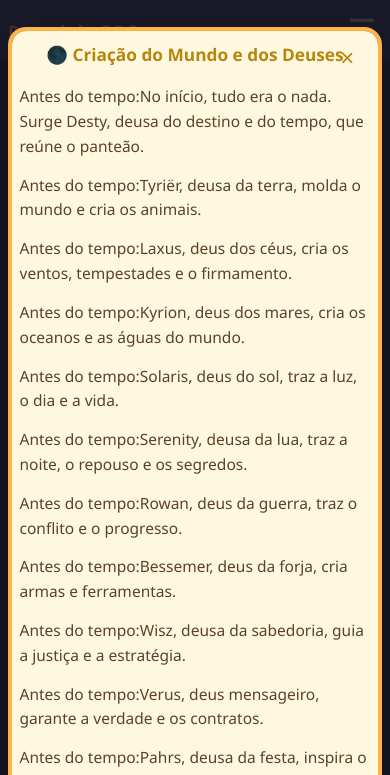
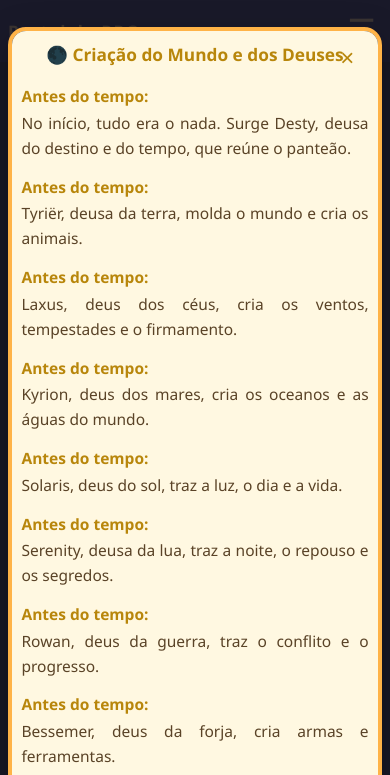
Before and after one commit to Alonsojrr14/rpgWiki, a plain HTML site: page timeline.html in a window 390 px wide. Both pictures are taken after a click on the element "🌑 Criação do Mundo e dos Deuses". Shown: the top 775 px of the page. Drawn offline with Linux system fonts and the light colour scheme.

Commit message:
fix: modal mobile

```diff
--- a/style.css
+++ b/style.css
@@ -68,6 +68,7 @@ h1 {
     display: none;
     align-items: center;
     justify-content: center;
+    overflow-y: auto;
 }
 .modal-bg.active {
     display: flex;
@@ -84,6 +85,8 @@ h1 {
     font-size: 1.08rem;
     position: relative;
     animation: modalPop 0.2s;
+    max-height: 90vh;
+    overflow-y: auto;
 }
 @keyframes modalPop {
     from { transform: scale(0.95); opacity: 0; }
@@ -116,6 +119,24 @@ h1 {
 .modal-event {
     margin-bottom: 14px;
     line-height: 1.6;
+    word-break: break-word;
+    padding-left: 0;
+    padding-right: 0;
+    box-sizing: border-box;
+}
+.event-date {
+    display: block;
+    font-weight: bold;
+    color: #b8860b;
+    margin-bottom: 2px;
+    word-break: break-word;
+}
+.event-desc {
+    display: block;
+    margin-left: 0;
+    color: #5a4327;
+    word-break: break-word;
+    text-align: justify;
 }
 .modal-event b {
     color: #b8860b;
@@ -166,17 +187,23 @@ h1 {
         padding: 12px 4vw;
     }
     .modal {
-        padding: 12px 2vw 10px 2vw;
-        max-width: 98vw;
-        max-height: 90vh;
-        font-size: 0.98rem;
-        overflow-y: auto;
+        padding: 12px 2vw 10px 2vw !important;
+        max-width: 98vw !important;
+        max-height: 90vh !important;
+        font-size: 0.98rem !important;
+        overflow-y: auto !important;
     }
     .modal-title {
         font-size: 1.08rem;
     }
     .modal-event {
         font-size: 0.97rem;
+        padding-left: 0.5vw;
+        padding-right: 0.5vw;
+    }
+    .event-date, .event-desc {
+        font-size: 0.97rem;
+        word-break: break-word;
     }
     .download-btn {
         font-size: 0.97rem;
```
